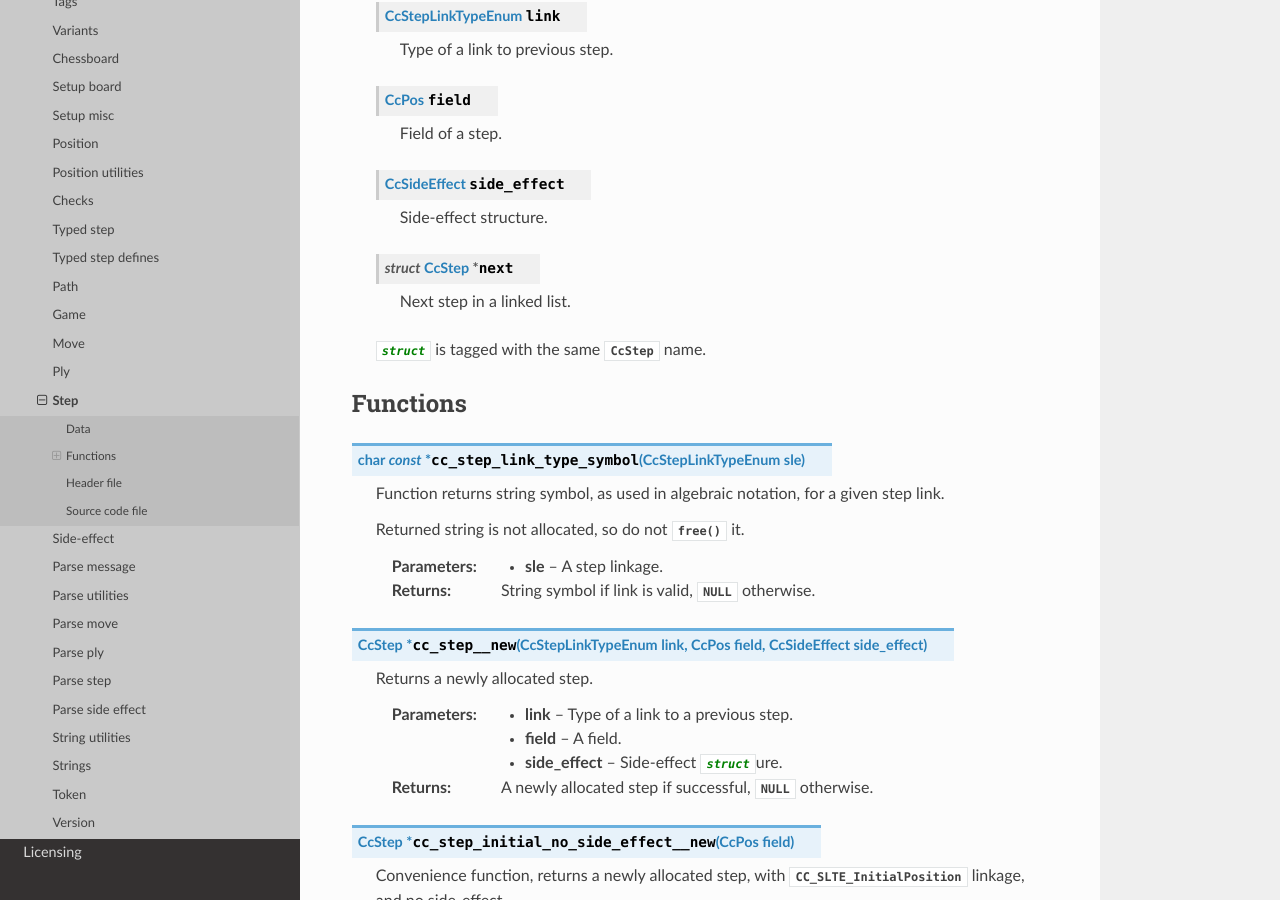
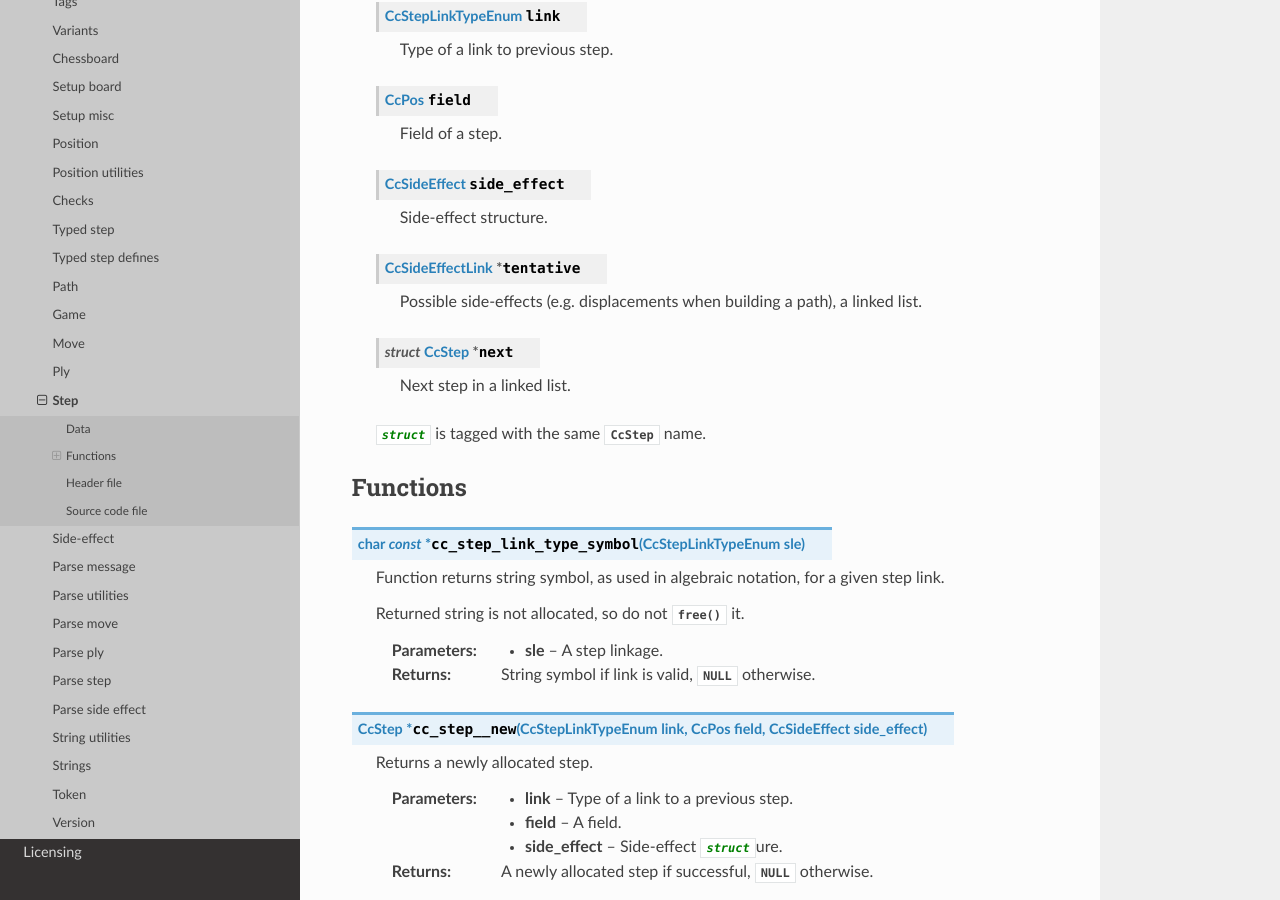
Before and after one commit to mmlacak/crochess, a Sphinx documentation site: the page built from docs/source/libcc/ccstep.rst, in a window 1280 px wide and 900 px high, scrolled down 1614 px. Built offline with Sphinx 7.4.7 and the Read the Docs theme 3.1.0, drawn with Linux system fonts in a browser that asks for light colours.

Commit message:
Added tentative side-effects to step link.

```diff
--- a/docs/source/conf.py
+++ b/docs/source/conf.py
@@ -26,10 +26,10 @@ copyright = '2021, Mario Mlačak'
 author = 'Mario Mlačak'
 
 # The short X.Y version
-version = "0.0.1.404:1583+20260103.002544"   # docs-new-lib-short-version-major-minor-feature-commit+meta~breaks-place-marker
+version = "0.0.1.406:1585+20260103.015503"   # docs-new-lib-short-version-major-minor-feature-commit+meta~breaks-place-marker
 
 # The full version, including alpha/beta/rc tags
-release = "0.0.1.404:1583+20260103.002544"   # docs-new-lib-full-version-major-minor-feature-commit+meta~breaks-place-marker
+release = "0.0.1.406:1585+20260103.015503"   # docs-new-lib-full-version-major-minor-feature-commit+meta~breaks-place-marker
 
 
 # -- General configuration ---------------------------------------------------
--- a/docs/source/libcc/ccstep.rst
+++ b/docs/source/libcc/ccstep.rst
@@ -92,6 +92,9 @@ Data
 
         Side-effect structure.
 
+    .. c:member:: CcSideEffectLink * tentative
+
+        Possible side-effects (e.g. displacements when building a path), a linked list.
 
     .. c:member:: struct CcStep * next
 
```
Also changed, not shown: README.md (+2 -2 lines), 5 other files.
